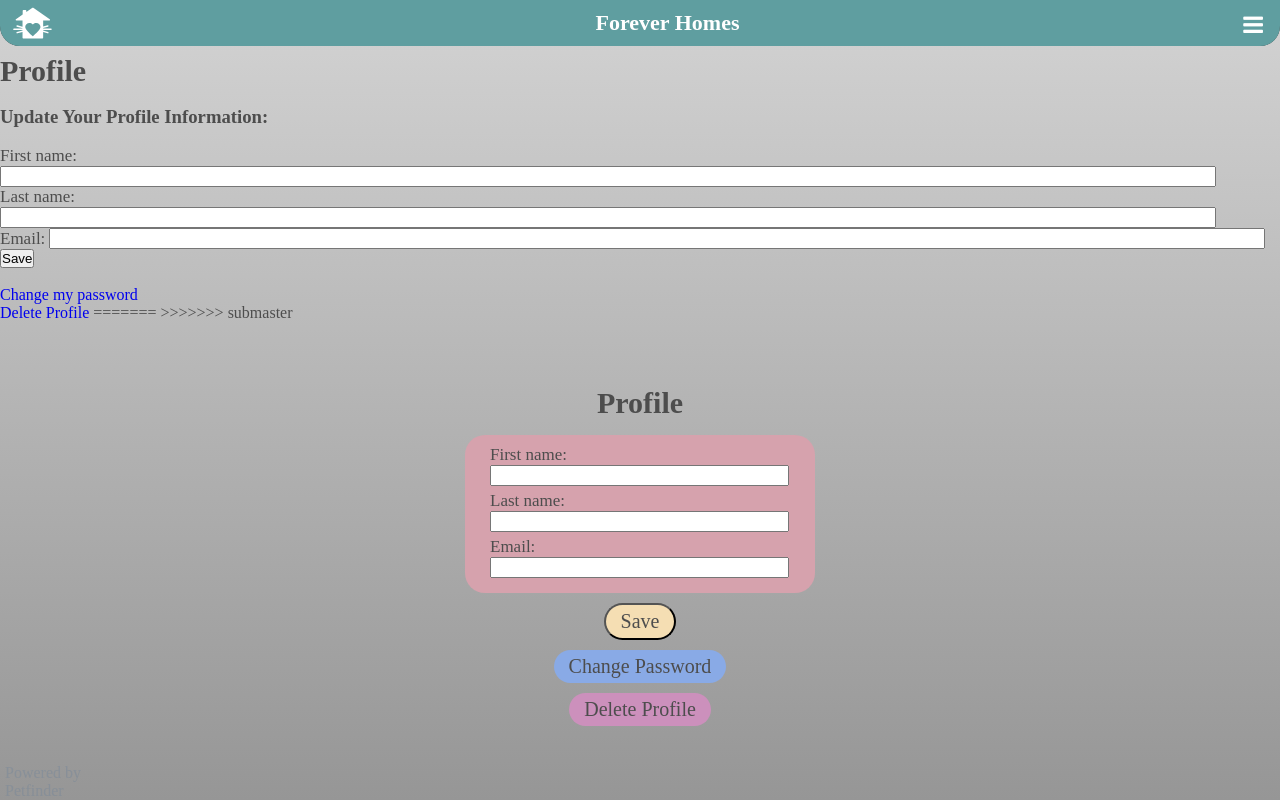
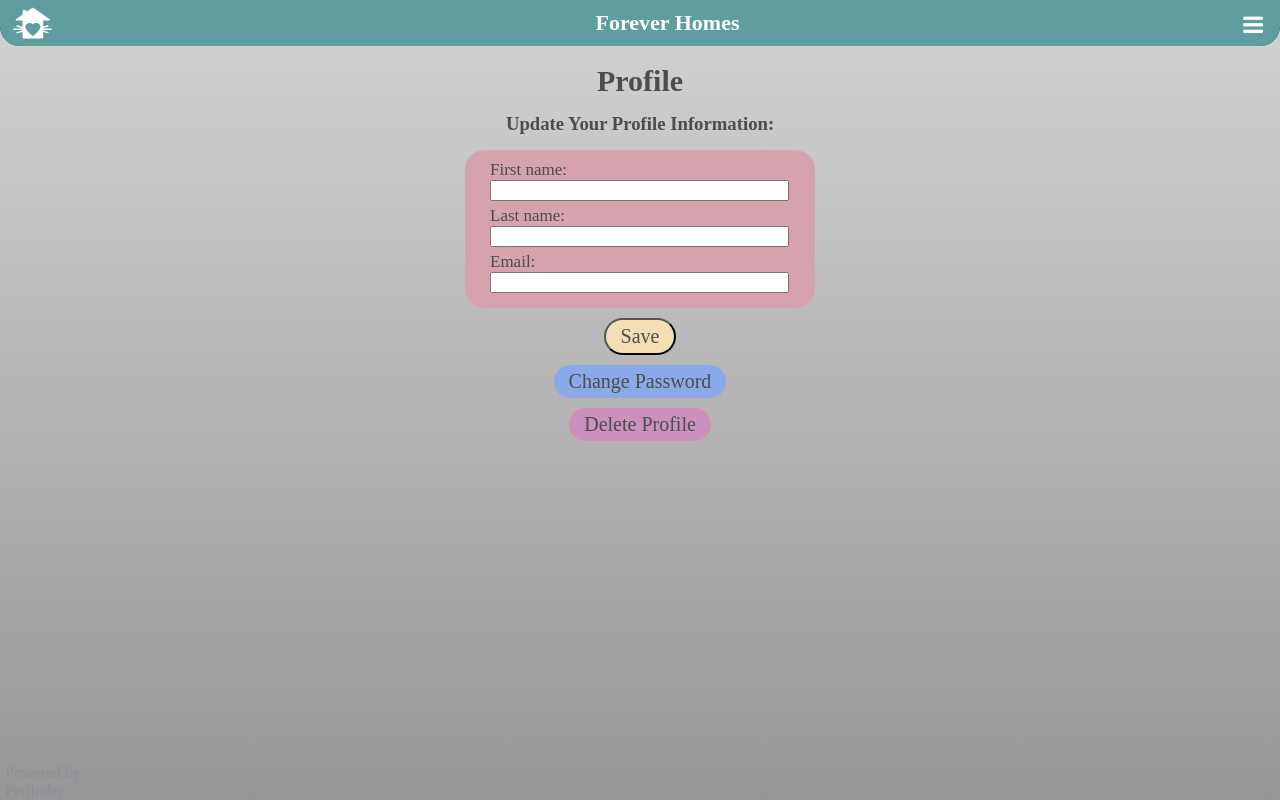
Before and after one commit to JasonToups/forever-homes, a Django app: template main_app/templates/detail_profile.html in a window 1280 px wide. Run offline with Django 3.2, Linux system fonts and the light colour scheme; the template is opened without the code that fills it: values that come from a table or form of the project are taken from there, others are empty; some web fonts are replaced.

Commit message:
update secondary headline in detail_profile.html

```diff
--- a/main_app/templates/detail_profile.html
+++ b/main_app/templates/detail_profile.html
@@ -1,24 +1,13 @@
 {% extends 'base.html' %}
 {% load static %}
 {% block content %}
-<<<<<<< HEAD
-<!-- <h1 class="topspace"></h1> -->
-<br/><br/><br/>
-<h2>Profile</h2><br/>
-<h3>Update Your Profile Information:</h3><br/>
-        <form method="POST" action="{% url 'detail_profile'%}">
-                {% csrf_token %}
-                {{ form.as_p }}
-        <input type="submit" value="Save">
-        </form><br/>
-        <a href="{% url 'password_change' %}">Change my password</a><br/>
-        <a href="{% url 'delete_profile' %}">Delete Profile</a>
-=======
->>>>>>> submaster
 
 <div class="container">
 	<div class="headline">
-		<h2 class="headline-text">Profile</h2>
+                <h2 class="headline-text">Profile</h2>
+	</div>
+	<div class="headline">
+                <h3 class="headline-text">Update Your Profile Information:</h3>
 	</div>
 	<div class="input">
 		<div class="fields">
```
